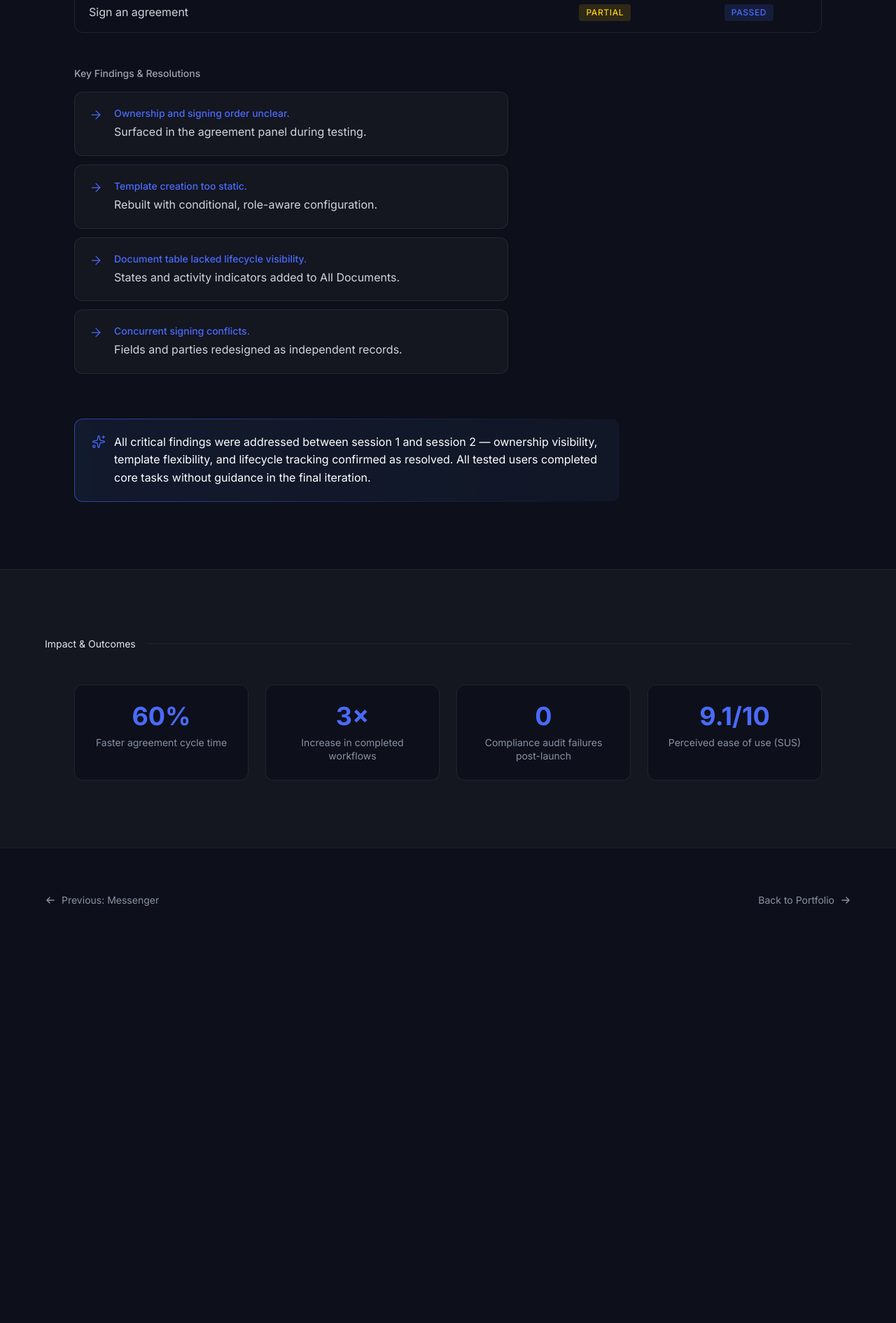
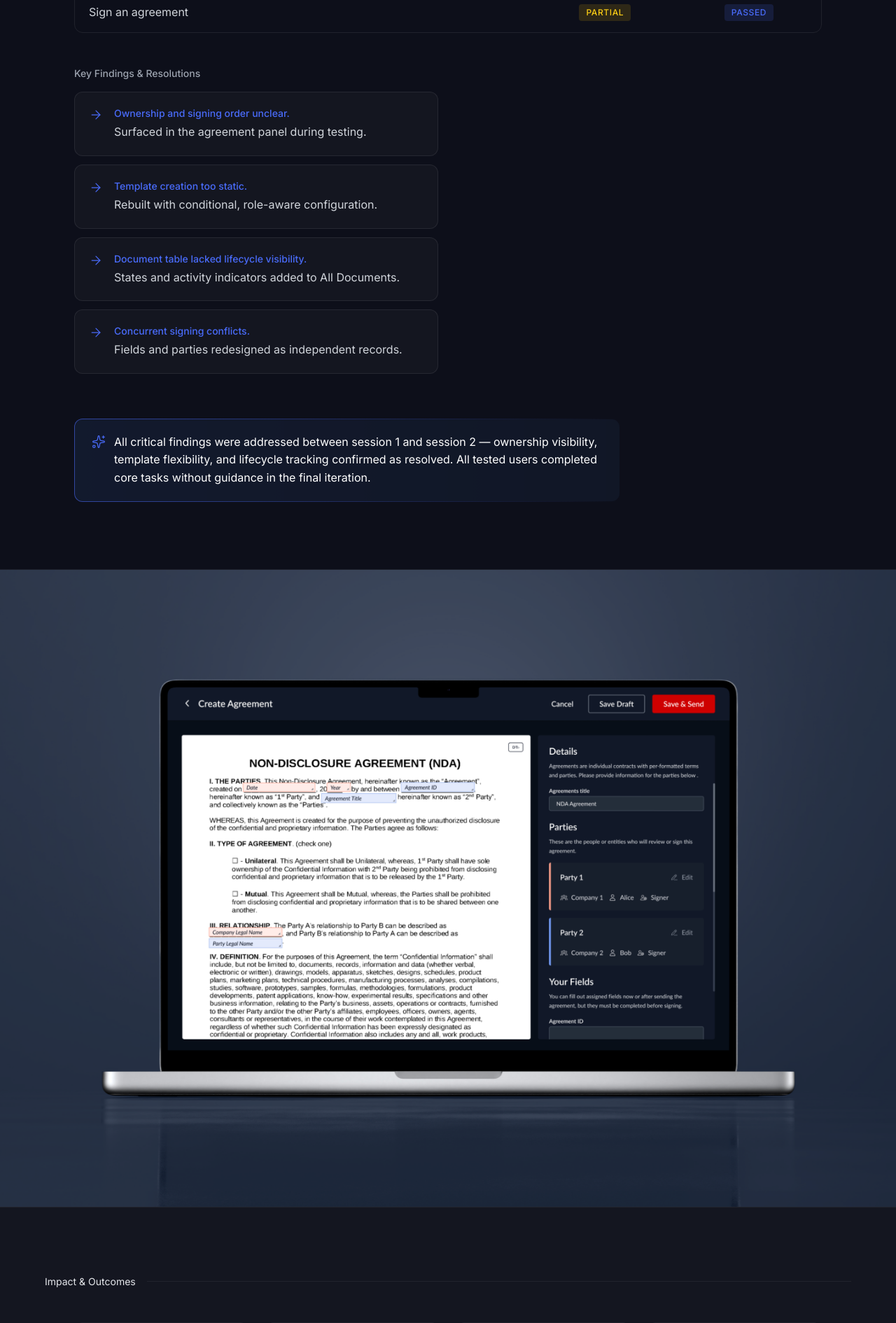
Before and after one commit to AlonaRyzhenko/alyona-portfolio, a Next.js app: page /work/sign in a window 1280 px wide. Shown: the part 8640-10530 px from the top of the page at 70% size. Before the commit the page ends 10000 px from the top, so only its background shows below. Built offline with nearby package versions, Linux system fonts and the light colour scheme.

Commit message:
Sign: add Showcase section, narrow findings cards

```diff
--- a/app/work/sign/SignCaseStudy.tsx
+++ b/app/work/sign/SignCaseStudy.tsx
@@ -574,7 +574,7 @@ export default function SignCaseStudy() {
 
                 <div className="flex flex-col gap-4">
                   <h3 className="text-[#9CA3AF] text-sm font-medium">Key Findings &amp; Resolutions</h3>
-                  <div className="flex flex-col gap-3 max-w-[620px]">
+                  <div className="flex flex-col gap-3 max-w-[520px]">
                     {keyFindings.map((f) => (
                       <div key={f.title} className="p-5 rounded-xl bg-card border border-white/[0.08] flex items-start gap-4">
                         <ArrowRight className="w-5 h-5 text-accent flex-shrink-0 mt-0.5" strokeWidth={1.5} />
@@ -599,6 +599,19 @@ export default function SignCaseStudy() {
             </motion.div>
           </div>
         </div>
+      </section>
+
+      {/* Showcase */}
+      <section className="border-t border-white/[0.06]">
+        <motion.img
+          src="/sign-showcase.png"
+          alt="Sign product showcase"
+          initial={{ opacity: 0 }}
+          whileInView={{ opacity: 1 }}
+          viewport={{ once: true, margin: "-80px" }}
+          transition={{ duration: 0.8 }}
+          className="w-full h-auto block"
+        />
       </section>
 
       {/* Impact */}
```
